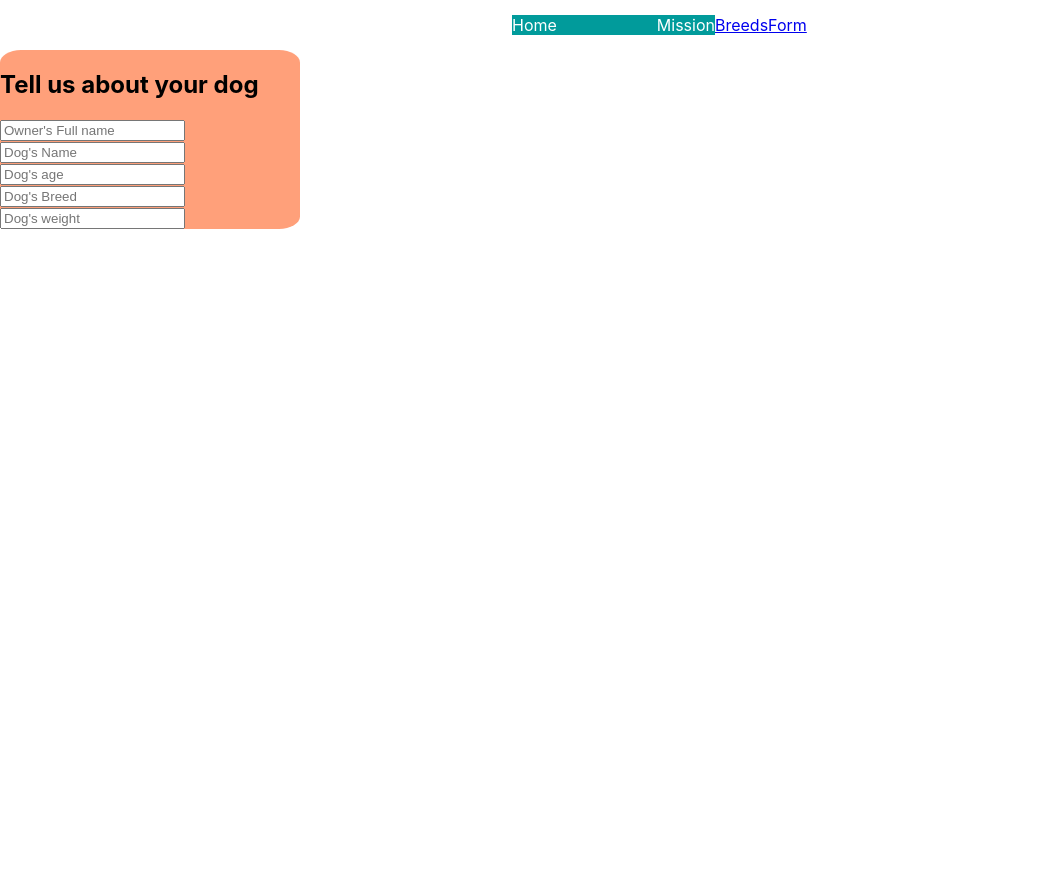
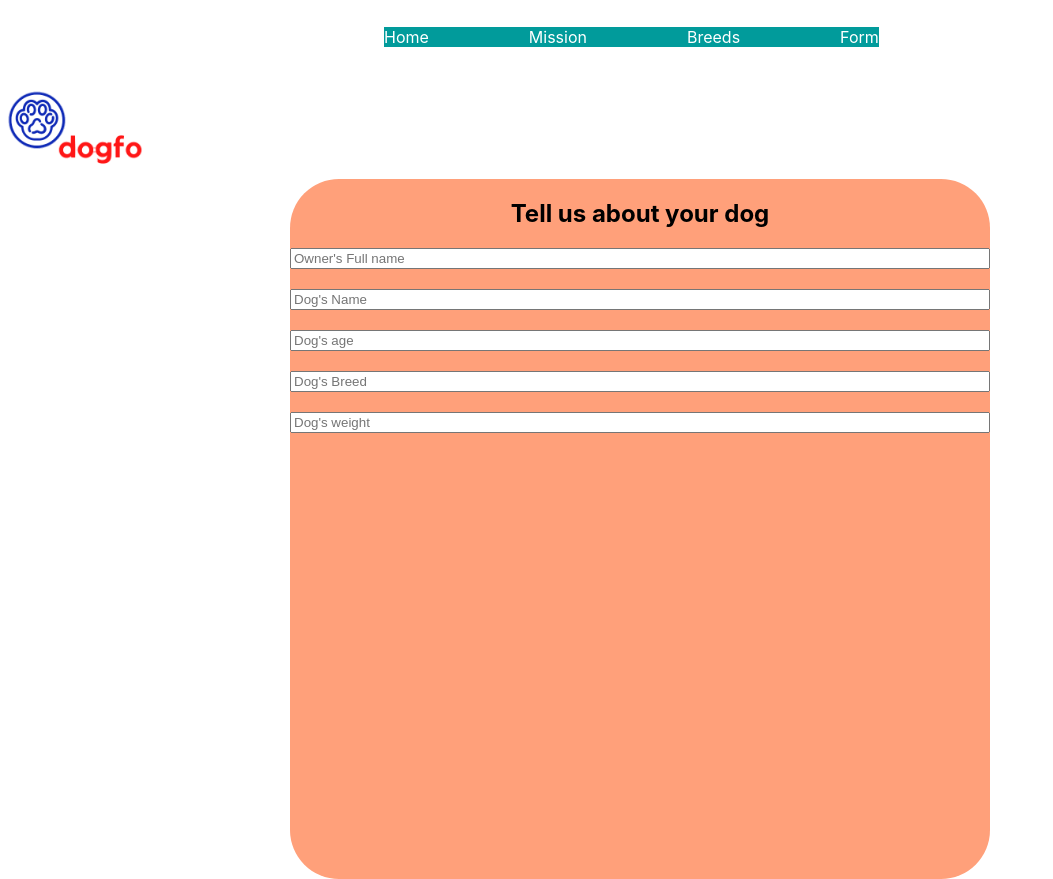
Before and after one commit to jorgevz/dogwebsite, a React (Create React App) app: page /Form in a window 1280 px wide. Shown: the whole page, without its empty margins (0-1053 px from the left). Before the commit the page ends 800 px from the top, so only its background shows below. Built offline with nearby package versions, Linux system fonts and the light colour scheme.

Commit message:
more updates

```diff
--- a/src/App.css
+++ b/src/App.css
@@ -9,6 +9,12 @@ flex-direction: row;
 justify-content: space-evenly;
 position: relative;
 width: 100%;
+}
+
+.my-logo{
+position: relative;
+margin-top: 0px;
+left: 0%;
 }
 
 #first-article{
@@ -74,16 +80,33 @@ background-color: #f6e8ce;
 
 .nav-bar{
 display: inline;
+justify-content: space-evenly;
 padding-top: 100px;
 position: relative;
-left: 40%;
+left: 30%;
 }
 
 #link-home{
 text-decoration: unset;
 background-color: rgb(1, 155, 155);
 color: white;
-line-height: 50px;
+line-height: 75px;
+}
+
+#link-breeds{
+    text-decoration: unset;
+    background-color: rgb(1, 155, 155);
+    color: white;
+    padding-left: 100px;
+    line-height: 75px;
+}
+
+#form{
+    text-decoration: unset;
+    background-color: rgb(1, 155, 155);
+    color: white;
+    padding-left: 100px;
+    line-height: 75px;
 }
 
 #link-mission{
@@ -91,7 +114,7 @@ text-decoration: unset;
 background-color: rgb(1, 155, 155);
 color: white;
 padding-left: 100px;
-line-height: 50px;
+line-height: 75px;
 }
 
 #our-mission{
@@ -142,20 +165,21 @@ height:200px
 }
 
 #whole-my-form{
-display: flex ;
-flex-direction: column;
 justify-content: space-evenly;
-position: relative;
 width: 100%;
-
+justify-items: center;
+display: flex;
+flex-direction: row;
 }
 
 #my-form{
-width: 300px;
-
+width: 700px;
 background-color: lightsalmon;
 border-radius: 7%;
-
+height: 700px;
+display: flex;
+flex-flow: column;
+text-align: center;
 }
 
 #my-breed{
--- a/src/App.js
+++ b/src/App.js
@@ -22,8 +22,8 @@ function App() {
 
       <Link id='link-home' to='/'>Home</Link>
       <Link id='link-mission'  to='/Mission'>Mission</Link>
-      <Link id='Link-Allpages' to='/Breeds'>Breeds</Link>
-      <Link id='Form' to='/Form'>Form</Link>
+      <Link id='link-breeds' to='/Breeds'>Breeds</Link>
+      <Link id='form' to='/Form'>Form</Link>
 
       </nav>
 
--- a/src/component/Dogs.js
+++ b/src/component/Dogs.js
@@ -1,4 +1,5 @@
 import React from 'react';
+import logo from './Background.svg'
 
 class Dogs extends React.Component{
 
@@ -23,12 +24,18 @@ this.setState ({ breed: data });
 
 render() {
 return (
+  <div>
+  <img className='my-logo' src={logo}/>
+
  <div id='my-breed'>
+
+
 
  <h3>Here are all the world's breeds alphatecally ordered just for you, enjoy !</h3>
  {this.state.breed.map(breed => (
 
   <div id='the-breeds'>
+
   <div id='breed-name'>
   Name:
   {breed.name}
@@ -53,6 +60,7 @@ return (
     ))}
 
     </div>
+    </div>
    )
 }
 }
--- a/src/component/Form.js
+++ b/src/component/Form.js
@@ -1,9 +1,11 @@
 import React from 'react';
+import logo from './Background.svg'
 
 class Form extends React.Component{
 render(){
 return(
-
+<div>
+<img className='my-logo' src={logo}/>
 <div id='whole-my-form'>
 
 
@@ -22,7 +24,7 @@ return(
 </form>
 
 </div>
-
+</div>
 
 )
 }
--- a/src/component/Home.js
+++ b/src/component/Home.js
@@ -8,7 +8,7 @@ return(
 <div id='main-background'>
 
 <section className="nav-logo-welcome">
-<img src={logo} alt='dogfo-logo' width='150px' height='100px'/>
+<img className='my-logo' src={logo} alt='dogfo-logo' width='150px' height='100px'/>
 </section>
 
 
--- a/src/component/Mission.js
+++ b/src/component/Mission.js
@@ -6,7 +6,7 @@ return(
 <div>
 
 <section className="nav-logo-welcome">
-<img src={logo} alt='dogfo-logo' width='150px' height='100px'/>
+<img className='my-logo' src={logo} alt='dogfo-logo' width='150px' height='100px'/>
 </section>
 
 <div className='mission-statement'>
```
